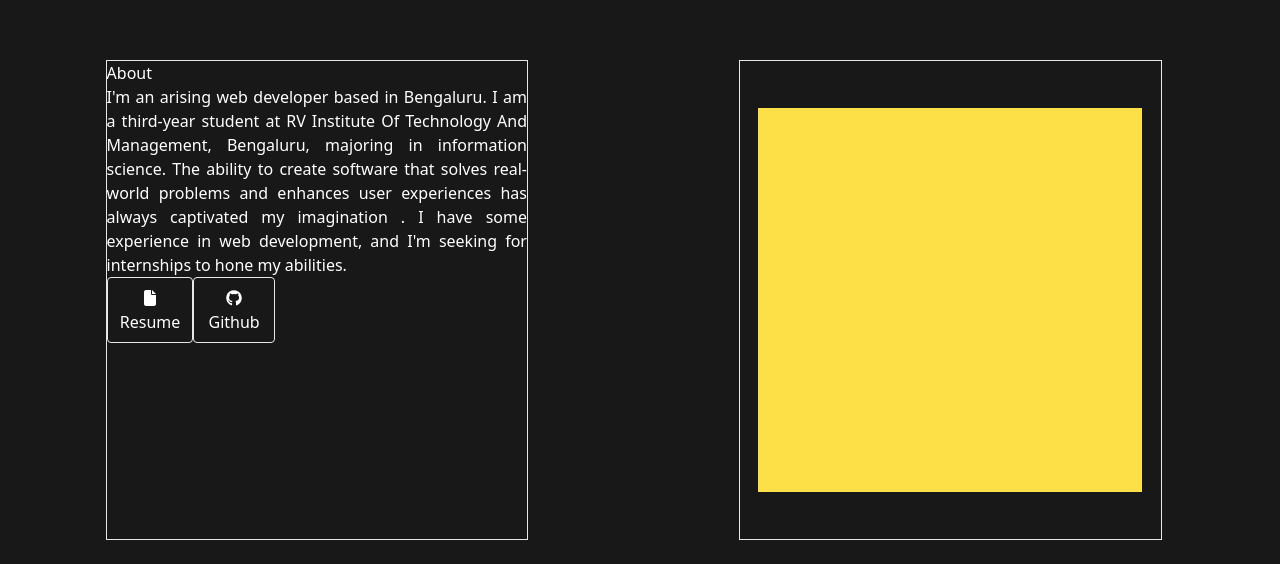
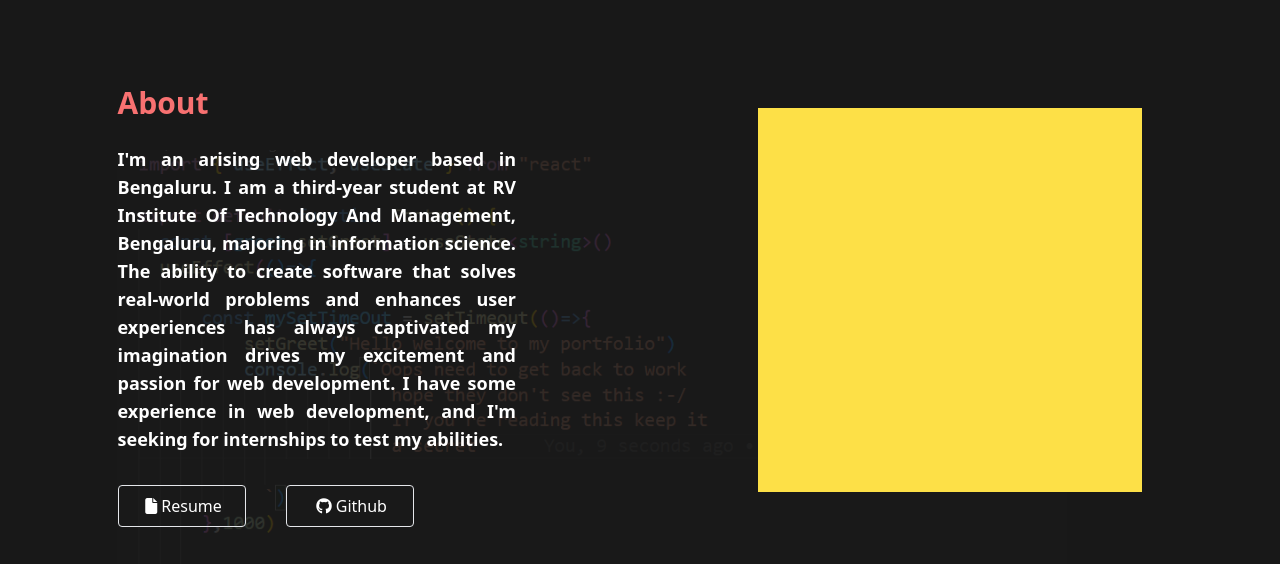
Before and after one commit to ShreyasGanesh911/Portfolio-2.0, a React (Create React App) app: page / in a window 1280 px wide. Shown: the part 1012-1576 px from the top of the page. Built offline with nearby package versions, Linux system fonts and the light colour scheme.

Commit message:
code change

```diff
--- a/src/Components/ProjectCard.tsx
+++ b/src/Components/ProjectCard.tsx
@@ -9,7 +9,7 @@ type Props = {
 export default function ProjectCard({projectName,projectLink,navLink}:Props) {
   return (
     <>
-      <motion.div id='projectCardContainer'  whileInView={{x:0,scale:1}}  initial={{x:100,scale:0.5}} viewport={{once:true}} transition={{stiffness:0}} className=' my-10 w-full  rounded-xl 2xl:w-3/5 xl:w-2/3 2xl:h-96 sm:h-72 sm:flex   items-center'>
+      <motion.div id='projectCardContainer'  whileInView={{x:0,scale:1}}  initial={{x:100,scale:0.8}} viewport={{once:true}} transition={{stiffness:0}} className=' my-10 w-full  rounded-xl 2xl:w-3/5 xl:w-2/3 2xl:h-96 sm:h-72 sm:flex   items-center'>
 
           <motion.div id='projectCardImg' whileHover={{scale:0.98}} className=' bg-yellow-200  displayFlex z-0 ' >
           <img className='w-full h-full object-contain' src="https://raw.githubusercontent.com/ShreyasGanesh911/kick-street/master/src/Assets/Readme/desktop-home.png" alt="" />
--- a/src/Pages/About.tsx
+++ b/src/Pages/About.tsx
@@ -1,25 +1,26 @@
+import { motion } from 'framer-motion'
 import React from 'react'
 
 export default function About() {
   return (
     <>
-    <section id='about' className='page bg-dark text-white flex items-center justify-around'>
+    <section id='about' className='page bg-pink-200 aboutPage relative text-white flex items-center justify-around'>
+      <div className='absolute bg-dark w-full h-full opacity-85'></div>
+      <motion.div  whileInView={{x:0,scale:1,opacity:1}}  initial={{x:200,opacity:0}} viewport={{once:true}} transition={{stiffness:0}} className=' z-10 h-full w-1/3  flex flex-col justify-center' style={{height:'60vh'}}>
+      <h1 className='font-semibold text-3xl p-3 text-red-400'>About</h1>
+      <motion.p  className='text-justify font-semibold text-lg w-full p-3 displayFlex '>
+      I'm an arising web developer based in Bengaluru. I am a third-year student at RV Institute Of Technology And Management, Bengaluru, majoring in information science. The ability to create software that solves real-world problems and enhances user experiences has always captivated my imagination drives my excitement and passion for web development. I have some experience in web development, and I'm seeking for internships to test my abilities.
 
-      <div className='h-full w-1/3 border' style={{height:'60vh'}}>
-      About
-      <p className='text-justify'>
-      I'm an arising web developer based in Bengaluru. I am a third-year student at RV Institute Of Technology And Management, Bengaluru, majoring in information science. The ability to create software that solves real-world problems and enhances user experiences has always captivated my imagination . I have some experience in web development, and I'm seeking for internships to hone my abilities.
+      </motion.p>
 
-      </p>
-
-      <div className='w-2/5 flex justify-evenly  '>
-          <button className='border rounded px-1 py-2'><i className="fa-solid fa-file mx-1"></i>Resume</button>
-          <button className='border rounded px-1 py-2'><i className="fa-brands fa-github  mx-1"></i>Github</button>
+      <div className='w-full flex  mt-5 px-3 '>
+          <button className='border rounded px-1 w-32 py-2'><i className="fa-solid fa-file mx-1"></i>Resume</button>
+          <button className='border rounded px-1 w-32 py-2 mx-10'><i className="fa-brands fa-github  mx-1"></i>Github</button>
 
       </div>
-      </div>
-      <div className='h-full w-1/3 border displayFlex' style={{height:'60vh'}}>
-      <div className='h-96 w-96 bg-yellow-300'></div>
+      </motion.div>
+      <div className='h-full w-1/3  displayFlex z-10' style={{height:'60vh'}}>
+        <div className='h-96 w-96 bg-yellow-300'></div>
      </div>
       </section>
     </>
--- a/src/index.css
+++ b/src/index.css
@@ -1,11 +1,16 @@
 @tailwind base;
 @tailwind components;
 @tailwind utilities;
+
 /* *{
   cursor: none;
 } */
 html {
   scroll-behavior: smooth;
+}
+*{
+  padding: 0;
+  margin: 0;
 }
 body{
   padding: 0;
@@ -20,6 +25,7 @@ body{
 
 }
 
+
 body{
   background-color: rgb(24,24,24);
 }
@@ -32,3 +38,16 @@ body{
   justify-content: center;
   align-items: center;
 }
+
+.aboutPage{
+  /* background: url(./Assets/codePic.png) no-repeat center center ; */
+  background: url(./Assets/codePic.png)  ;
+  background-position: right 200px  top 250px;
+  background-repeat: no-repeat;
+  background-size: 75%;
+
+  background-color: rgb(24 24 24 / 75%);
+    /* background-blend-mode: lighten; */
+
+
+}
```
